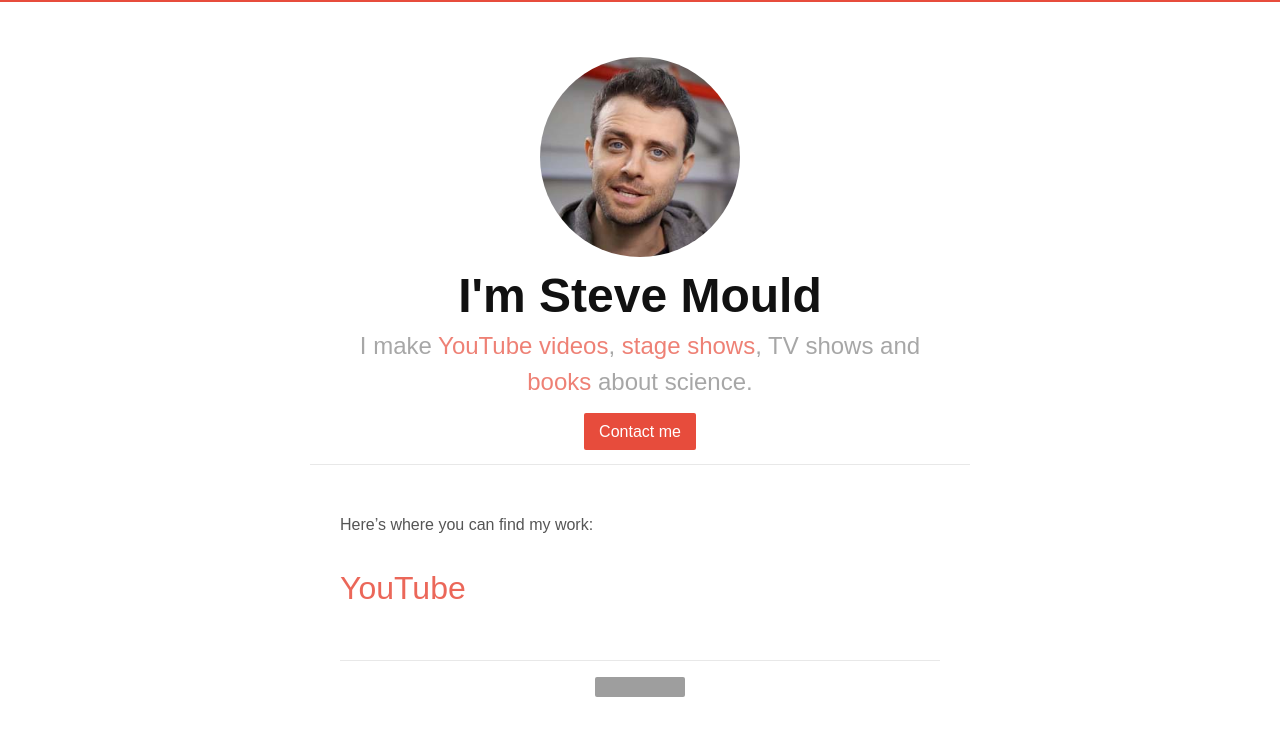
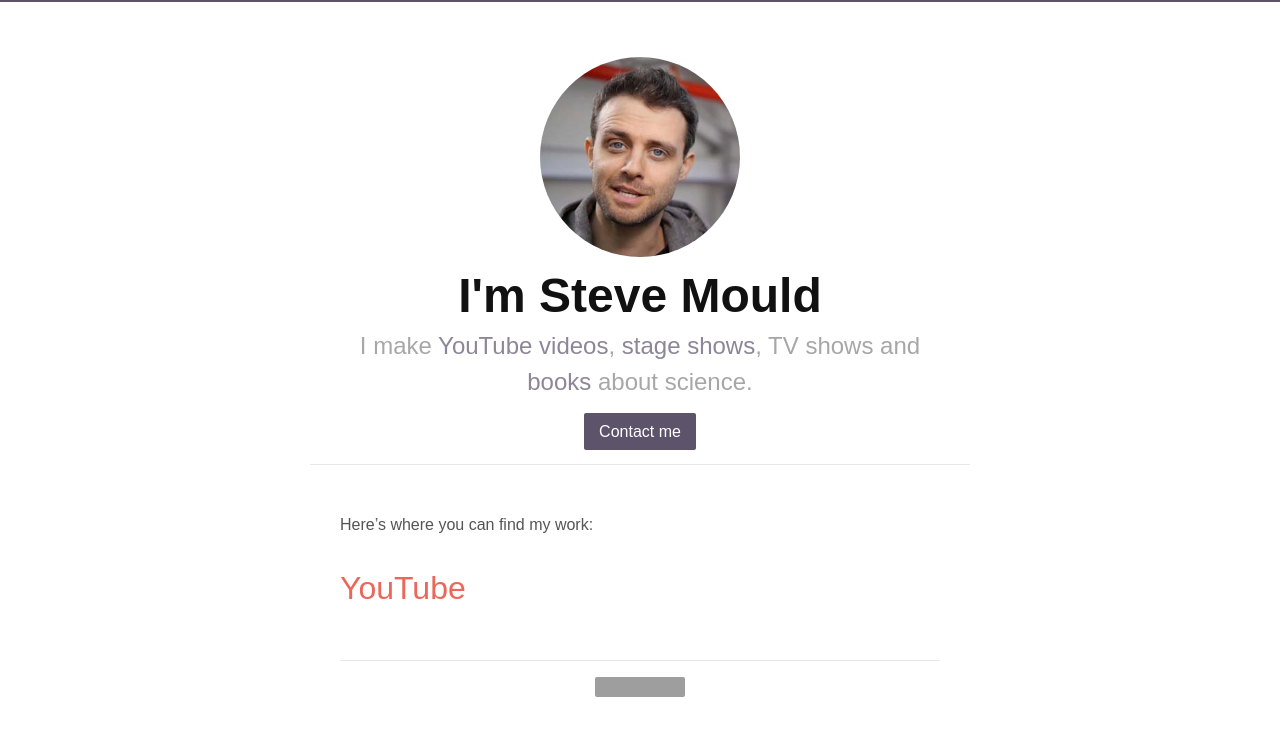
Before and after one commit to steventhebrave/steventhebrave.github.io, a Jekyll site: the page built from index.md, in a window 1280 px wide. Shown: the top 736 px of the page. Built offline with Jekyll 4.4.1, drawn with Linux system fonts in a browser that asks for light colours; grey boxes are pictures that could not be loaded.

Commit message:
fix colours

```diff
--- a/_config.yml
+++ b/_config.yml
@@ -14,7 +14,8 @@
   Science person on YouTube, TV and Stage. Author of science books
 baseurl: "" # the subpath of your site, e.g. /blog
 url: "https://steventhebrave.github.io" # the base hostname & protocol for your site
-brand-color: '#e74c3c'
+brand-color: '#5d536b'
+brand-second-color: '#a1ad59'
 permalink: ':title/'
 
 # Footer
--- a/_includes/main.scss
+++ b/_includes/main.scss
@@ -10,7 +10,7 @@
 $text-color:       #555;
 $background-color: #fdfdfd;
 $brand-color:      {{site.brand-color}};
-$h-color:          #2ecc71;
+$h-color:          {{site.brand-second-color}};
 $grey-color:       #828282;
 $grey-color-light: lighten($grey-color, 40%);
 $grey-color-dark:  darken($grey-color, 25%);
```
